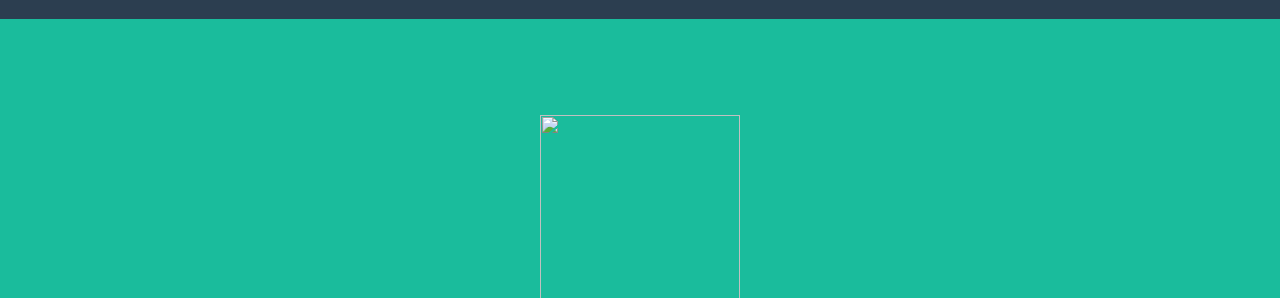
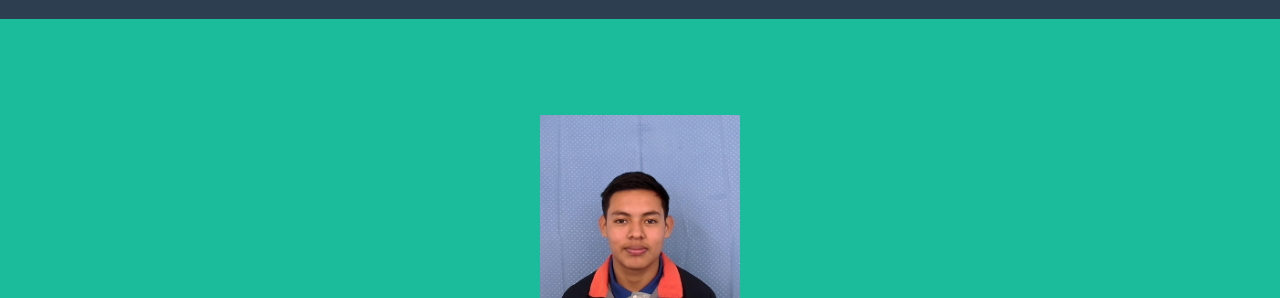
Before and after one commit to ed202500/actividad, a plain HTML site: page index.html in a window 1280 px wide. Shown: the part 85-383 px from the top of the page. Drawn offline with nearby package versions, Linux system fonts and the light colour scheme.

Commit message:
Update index.html

```diff
--- a/index.html
+++ b/index.html
@@ -38,7 +38,7 @@
         <header class="masthead bg-primary text-white text-center">
             <div class="container d-flex align-items-center flex-column">
                 <!-- Masthead Avatar Image-->
-                <img src="assets/img/portfolio/yo.jpg" width="200" height="200" alt=""/>              <!-- Masthead Heading-->
+                <img src="assets/img/yo.jpg" width="200" height="200" alt=""/>              <!-- Masthead Heading-->
               <h1 class="masthead-heading text-uppercase mb-0">Articulos de Electronica</h1>
                 <!-- Icon Divider-->
                 <div class="divider-custom divider-light">
```
